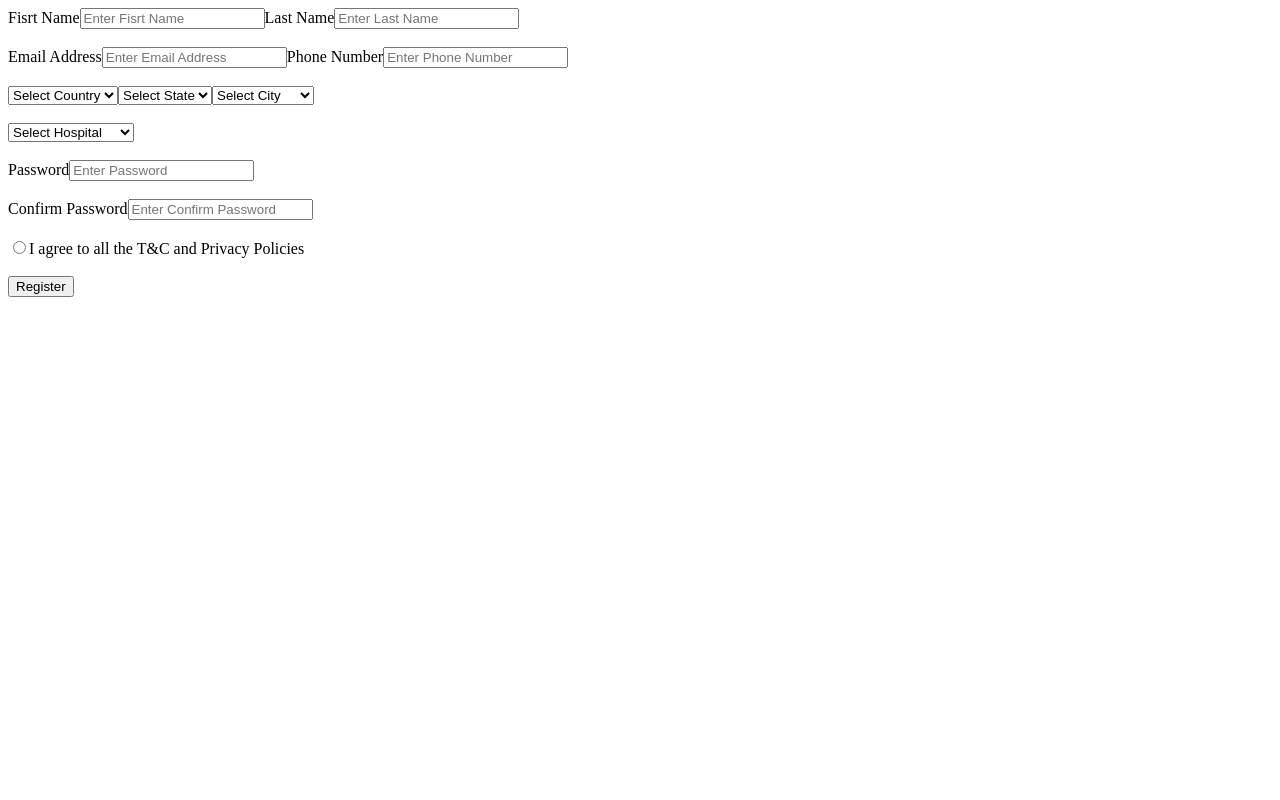
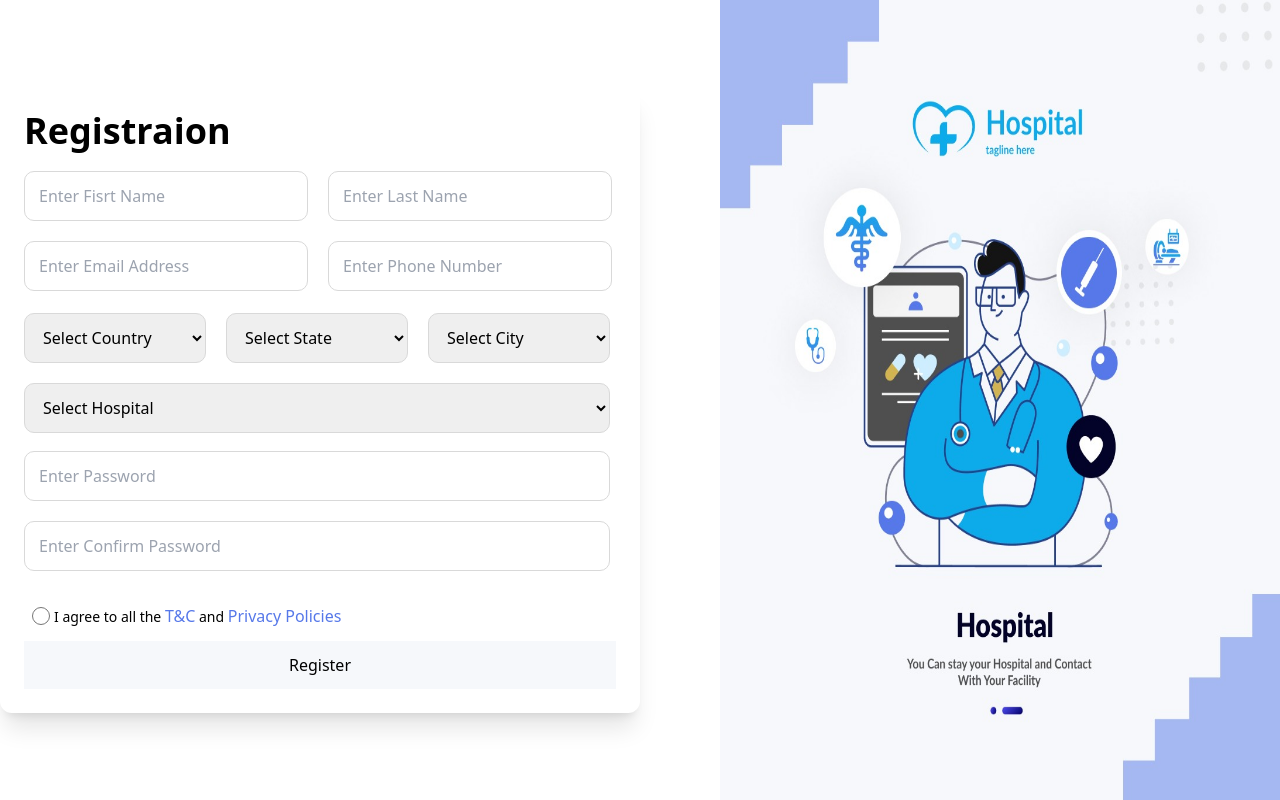
Before and after one commit to Patient-Management-System-Hospital/frontend, a React (Create React App) app: page / in a window 1280 px wide. Built offline with nearby package versions, Linux system fonts and the light colour scheme.

Commit message:
apply styles

```diff
--- a/src/index.js
+++ b/src/index.js
@@ -1,6 +1,7 @@
 import React from 'react';
 import ReactDOM from 'react-dom/client';
 import App from './App';
+import './index.css';
 
 const root = ReactDOM.createRoot(document.getElementById('root'));
 root.render(
--- a/src/pages/Register.js
+++ b/src/pages/Register.js
@@ -1,40 +1,64 @@
-import { useState } from "react"
+import { useState } from "react";
+import img from "../images/registraion.jpeg";
+import "../style/register.css";
 
+const Register = () => {
+  const [registerData, setRegisterData] = useState({});
 
-
-const Register = ()=>{
-
-    const  [registerData,setRegisterData] = useState({});
-
-    const getValue = (e)=>{
+  const getValue = (e) => {
     const name = e.target.name;
     const value = e.target.value;
-        setRegisterData({...registerData,[name]:value});
+    setRegisterData({ ...registerData, [name]: value });
+  };
 
+  const submitData = (e) => {
+    e.preventDefault();
+    console.log(registerData);
+  };
 
-    }
-
-    const submitData = (e)=>{
-        e.preventDefault();
-         console.log(registerData)
-    }
-
-    return(
+  return (
     <>
+      <div className="registerForm h-screen">
+        <div className="max-w-7xl mx-auto">
+          <div className="flex flex-wrap items-center">
+            <div className="w-1/2">
+              <div className="shadow-xl p-6 rounded-xl register-item">
+                <h2 className="text-4xl font-semibold mb-5">Registraion</h2>
+                <form method="post" onSubmit={(e) => submitData(e)}>
                   <div>
-            <div className="max-w-7xl bg-gray-800">
+                    <input
+                      type="text"
+                      placeholder="Enter Fisrt Name"
+                      className="mr-5 mb-2"
+                      name="fisrtName"
+                      onChange={(e) => getValue(e)}
+                    />
+                    <input
+                      type="text"
+                      placeholder="Enter Last Name"
+                      className="mb-2"
+                      name="lastName"
+                      onChange={(e) => getValue(e)}
+                    />
+                  </div>
                   <div>
+                    <input
+                      type="email"
+                      placeholder="Enter Email Address"
+                      className="mr-5 my-3"
+                      name="email"
+                      onChange={(e) => getValue(e)}
+                    />
+                    <input
+                      type="number"
+                      placeholder="Enter Phone Number"
+                      className="my-3"
+                      name="number"
+                      onChange={(e) => getValue(e)}
+                    />
+                  </div>
                   <div>
-                        <form method="post" onSubmit={(e)=>submitData(e)}>
-                            <label className="text-5xl">Fisrt Name</label>
-                            <input type="text" placeholder="Enter Fisrt Name" name="fisrtName" onChange={(e)=>getValue(e)} />
-                            <label>Last Name</label>
-                            <input type="text" placeholder="Enter Last Name" name="lastName" onChange={(e)=>getValue(e)} /><br/><br/>
-                            <label>Email Address</label>
-                            <input type="email" placeholder="Enter Email Address" name="email" onChange={(e)=>getValue(e)}/>
-                            <label>Phone Number</label>
-                            <input type="number" placeholder="Enter Phone Number" name="number" onChange={(e)=>getValue(e)}/><br/><br/>
-                            <select name="country" onChange={(e)=>getValue(e)}>
+                    <select name="country" onChange={(e) => getValue(e)}>
                       <option>Select Country</option>
                       <option value={"India"}>India</option>
                       <option value={"America"}>America</option>
@@ -42,7 +66,7 @@ const Register = ()=>{
                       <option value={"England"}>England</option>
                       <option value={"Newzeland"}>Newzeland</option>
                     </select>
-                            <select name="state" onChange={(e)=>getValue(e)}>
+                    <select name="state" onChange={(e) => getValue(e)}>
                       <option>Select State</option>
                       <option value={"Gujarat"}>Gujarat</option>
                       <option value={"Hariyana"}>Hariyana</option>
@@ -50,36 +74,70 @@ const Register = ()=>{
                       <option value={"Bihaar"}>Bihaar</option>
                       <option value={"Mahrashtra"}>Mahrashtra</option>
                     </select>
-                            <select name="city" onChange={(e)=>getValue(e)}>
+                    <select name="city" onChange={(e) => getValue(e)}>
                       <option>Select City</option>
                       <option value={"Surat"}>Surat</option>
                       <option value={"Vadodara"}>Vadodara</option>
                       <option value={"Rajkot"}>Rajkot</option>
                       <option value={"Ahemadabad"}>Ahemadabad</option>
                       <option value={"Junagadh"}>Junagadh</option>
-                            </select><br/><br/>
-                            <select name="hospital" onChange={(e)=>getValue(e)}>
+                    </select>
+                  </div>
+                  <div>
+                    <select
+                      name="hospital"
+                      className="hospitalSelect"
+                      onChange={(e) => getValue(e)}
+                    >
                       <option>Select Hospital</option>
                       <option value={"Cancer Hospital"}>Cancer Hospital</option>
-                                <option value={"Simimer Hospital"}>Simimer Hospital</option>
+                      <option value={"Simimer Hospital"}>
+                        Simimer Hospital
+                      </option>
                       <option value={"Apple Hospital"}>Apple Hospital</option>
-                                <option value={"Ram Raj Hospital"}>Ram Raj Hospital</option>
+                      <option value={"Ram Raj Hospital"}>
+                        Ram Raj Hospital
+                      </option>
                       <option value={"Kiraan Hospital"}>Kiraan Hospital</option>
-                            </select><br/><br/>
-                            <label>Password</label>
-                            <input type="text" placeholder="Enter Password" name="pass" onChange={(e)=>getValue(e)} /><br/><br/>
-                            <label>Confirm Password</label>
-                            <input type="text" placeholder="Enter Confirm Password" name="confirmPass" onChange={(e)=>getValue(e)} /><br/><br/>
-                            <input type="radio"/>
-                            <label>I agree to all the T&C and Privacy Policies</label><br/><br/>
-                            <button type="submit">Register</button>
+                    </select>
+                  </div>
+
+                  <div className="pass">
+                    <input
+                      type="text"
+                      className="mt-2"
+                      placeholder="Enter Password"
+                      name="pass"
+                      onChange={(e) => getValue(e)}
+                    />
+                  </div>
+                  <div className="confirmPass">
+                    <input
+                      type="text"
+                      className="my-5"
+                      placeholder="Enter Confirm Password"
+                      name="confirmPass"
+                      onChange={(e) => getValue(e)}
+                    />
+                  </div>
+                  <div className="flex items-center">
+                    <input type="radio" className="radioInput ml-2" />
+                    <label className="text-sm ml-1">I agree to all the <span className="text-[#5678E9] text-base font-normal">T&C</span> and <span className="text-[#5678E9] text-base font-normal">Privacy Policies</span></label>
+                  </div>
+                  <button type="submit" className="inline-block w-full bg-[#f6f8fb] py-3 px-4   ">Register</button>
                 </form>
+              </div>
+            </div>
+            <div className="w-1/2">
+              <div className="ml-20">
+              <img src={img} alt="" title="" className="h-screen" width={"w-full"} />
+              </div>
             </div>
           </div>
         </div>
       </div>
     </>
-    )
-}
+  );
+};
 
 export default Register;
--- /dev/null
+++ b/src/style/register.css
@@ -0,0 +1,29 @@
+.registerForm input{
+    width: 284px;
+    border: 1px solid #d9d9d9;
+    border-radius: 10px;
+    height: 50px;
+    padding: 12px 14px;
+    display: inline-block;
+}
+.registerForm .pass input , .registerForm .confirmPass input {
+    width: 586px;
+}
+.registerForm select{
+    width: 182px;
+    border: 1px solid #d9d9d9;
+    border-radius: 10px;
+    height: 50px;
+    padding: 12px 14px;
+    margin: 10px 0;
+}
+.registerForm select:nth-child(2){
+    margin: 10px 20px;
+}
+.hospitalSelect{
+    width: 586px!important;
+}
+
+.registerForm .radioInput {
+    width: 18px  !important;
+}
```
Also changed, not shown: src/images/registraion.jpeg (added). Lines whose indentation alone changed are shown as unchanged.
